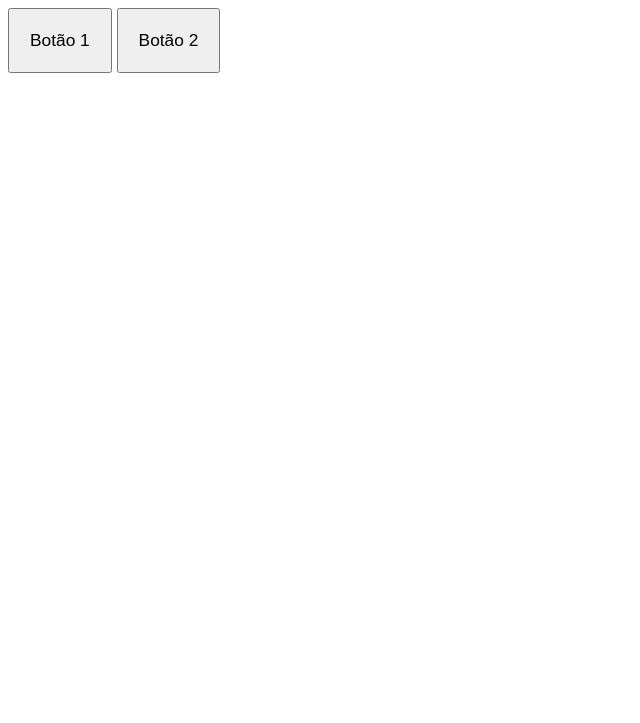
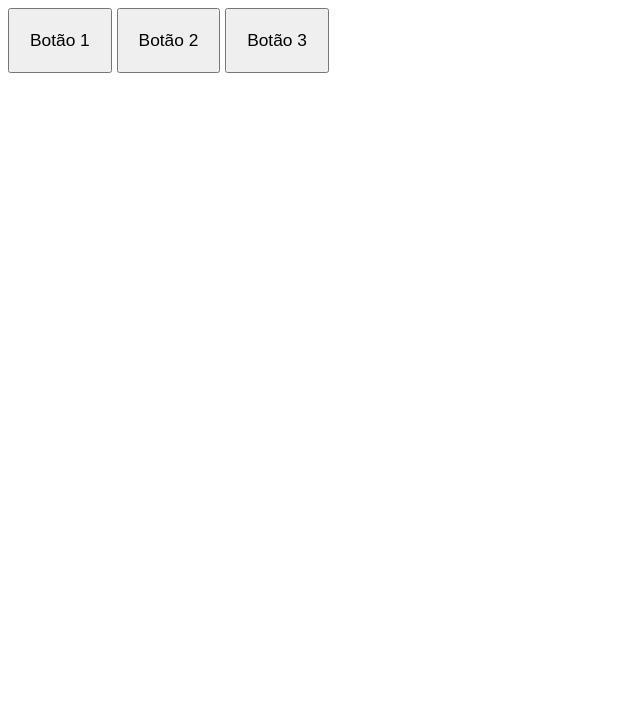
Before and after one commit to tiagoferreiradasilva288-droid/SistematisacaoProjetoFinal, a plain HTML site: page index.html in a window 1280 px wide. Shown: the part 77-800 px from the top of the page, without its empty margins (0-640 px from the left). Drawn offline with Linux system fonts and the light colour scheme.

Commit message:
Criação do 3º botão no index

```diff
--- a/index.html
+++ b/index.html
@@ -18,6 +18,7 @@
     <h1>Desafio das Mensagens</h1>
     <button onclick="clickb1()">Botão 1</button>
     <button onclick="clickb2()">Botão 2</button>
+    <button onclick="clickb3()">Botão 3</button>
 
 
 
@@ -28,7 +29,9 @@
         function clickb2() {
             window.alert('Você clicou no 2º botão!')
         }
-
+       function clickb3() {
+            window.alert('Você clicou no 3º botão!')
+        }
 
     </script>
 </body>
```
